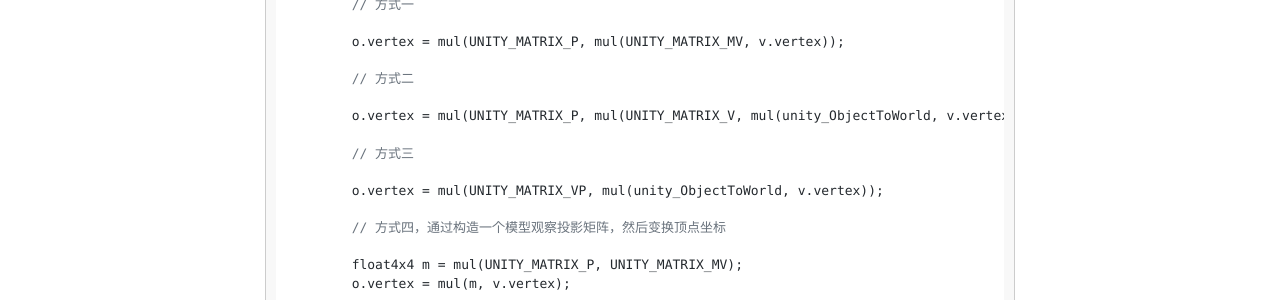
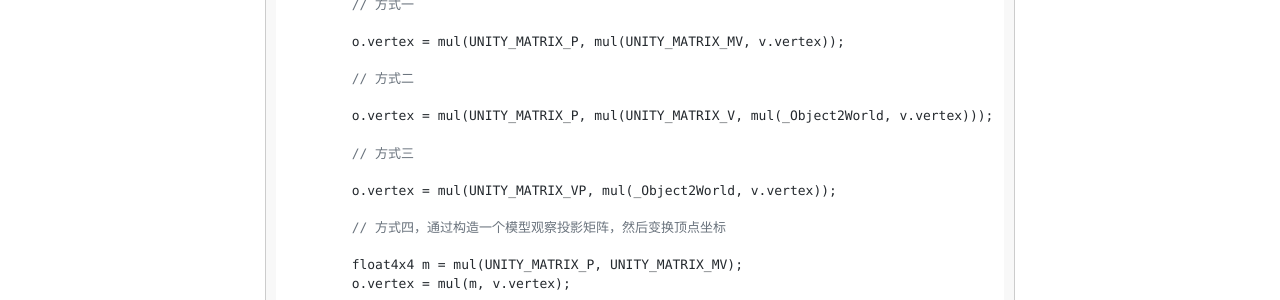
Before and after one commit to QXSoftware/qxsoftware.github.io, a Jekyll site: the page built from _posts/2016-10-30-Unity Shader Buildin Matrix.md, in a window 1280 px wide. Shown: the part 1169-1469 px from the top of the page. Built offline with Jekyll 4.4.1, drawn with Linux system fonts in a browser that asks for light colours; nearby versions of some CDN libraries; comment, search, counter and statistics services are not loaded.

Commit message:
fix typo

```diff
--- a/_posts/2016-10-30-Unity Shader Buildin Matrix.md
+++ b/_posts/2016-10-30-Unity Shader Buildin Matrix.md
@@ -32,11 +32,11 @@ v2f vert (appdata v)
 
 	// 方式二
 
-	o.vertex = mul(UNITY_MATRIX_P, mul(UNITY_MATRIX_V, mul(unity_ObjectToWorld, v.vertex)));
+	o.vertex = mul(UNITY_MATRIX_P, mul(UNITY_MATRIX_V, mul(_Object2World, v.vertex)));
 
 	// 方式三
 
-	o.vertex = mul(UNITY_MATRIX_VP, mul(unity_ObjectToWorld, v.vertex));
+	o.vertex = mul(UNITY_MATRIX_VP, mul(_Object2World, v.vertex));
 
 	// 方式四，通过构造一个模型观察投影矩阵，然后变换顶点坐标
 
```
